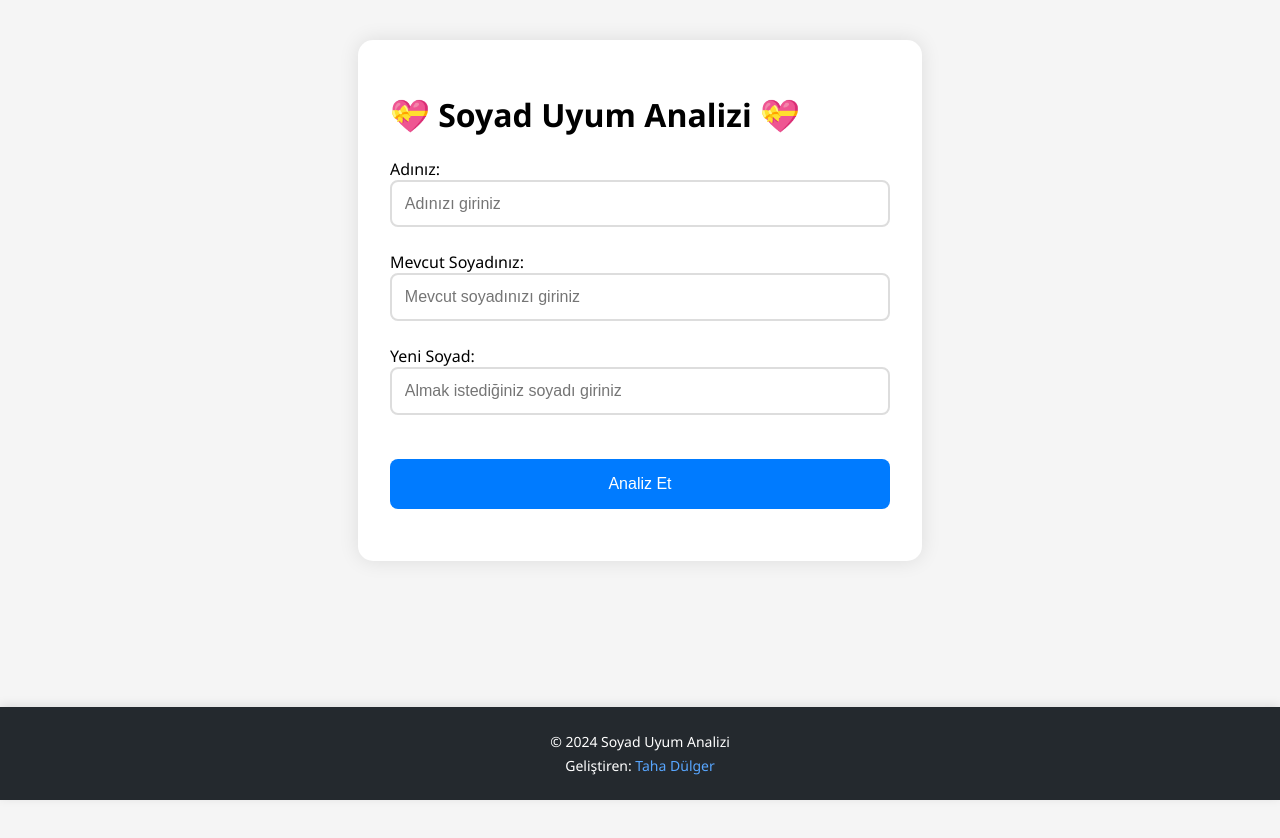
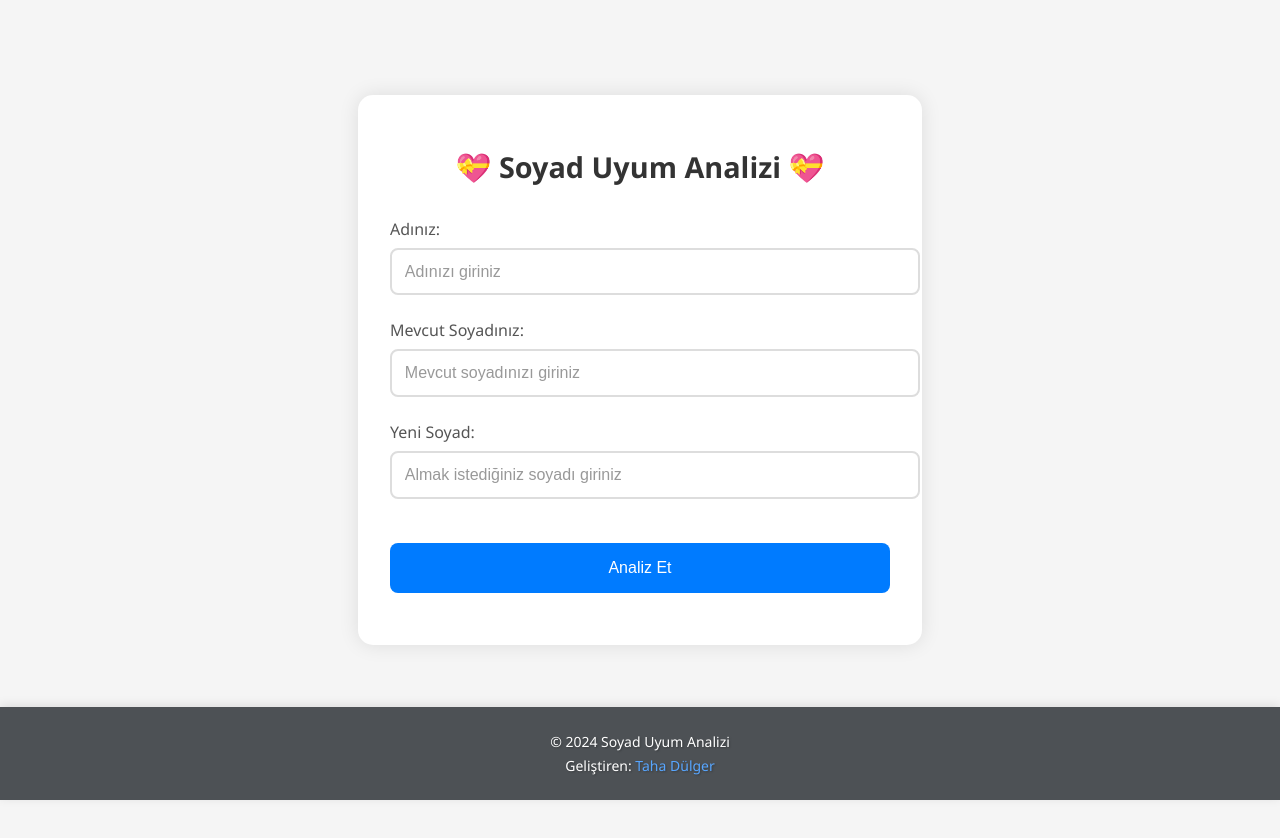
Before and after one commit to tahadulger1/tahadulger1.github.io, a plain HTML site: page index.html in a window 1280 px wide. Drawn offline with Linux system fonts and the light colour scheme.

Commit message:
Update index.html

```diff
--- a/index.html
+++ b/index.html
@@ -14,9 +14,11 @@
             margin: 0;
             padding: 0;
             display: flex;
-            flex-direction: column;
+            justify-content: center;
+            align-items: center;
             min-height: 100vh;
-            padding-bottom: 100px; /* Footer'ın yüksekliği kadar padding ekleyin */
+            padding-bottom: 100px;
+            position: relative;
         }
 
         .container {
@@ -26,12 +28,24 @@
             box-shadow: 0 0 20px rgba(0,0,0,0.1);
             width: 90%;
             max-width: 500px;
-            margin: 40px auto;
+            margin-bottom: 60px;
+        }
+
+        h1 {
+            color: #333;
+            text-align: center;
+            margin-bottom: 2rem;
+            font-size: 1.8rem;
         }
 
         .input-group {
             margin-bottom: 1.5rem;
-            width: 100%;
+        }
+
+        label {
+            display: block;
+            margin-bottom: 0.5rem;
+            color: #555;
         }
 
         input {
@@ -40,10 +54,18 @@
             border: 2px solid #ddd;
             border-radius: 8px;
             font-size: 1rem;
-            background-color: rgba(255, 255, 255, 0.1);
-            color: white;
+            background-color: white;
+            color: #333;
             transition: border-color 0.3s;
-            box-sizing: border-box;
+        }
+
+        input:focus {
+            border-color: #007bff;
+            outline: none;
+        }
+
+        input::placeholder {
+            color: #999;
         }
 
         button {
@@ -55,19 +77,35 @@
             border-radius: 8px;
             font-size: 1rem;
             cursor: pointer;
-            transition: background-color 0.3s;
+            transition: background-color 0.3s ease;
             margin: 20px 0;
         }
 
+        button:hover {
+            background-color: #0056b3;
+        }
+
+        #result {
+            margin-top: 2rem;
+            padding: 1rem;
+            border-radius: 8px;
+            background-color: #f8f9fa;
+            display: none;
+        }
+
         .footer {
-            background-color: #24292e;
+            background-color: rgba(36, 41, 46, 0.8);
+            backdrop-filter: blur(5px);
+            -webkit-backdrop-filter: blur(5px);
             color: #fff;
             padding: 20px 0;
             width: 100%;
             text-align: center;
             box-shadow: 0 -2px 10px rgba(0,0,0,0.1);
-            position: absolute;
+            position: fixed;
             bottom: 0;
+            left: 0;
+            z-index: 1000;
         }
 
         .footer-content {
@@ -79,25 +117,19 @@
         .footer p {
             margin: 5px 0;
             font-size: 14px;
+            text-shadow: 1px 1px 2px rgba(0,0,0,0.3);
         }
 
         .footer a {
             color: #58a6ff;
             text-decoration: none;
             transition: color 0.3s ease;
+            text-shadow: 1px 1px 2px rgba(0,0,0,0.3);
         }
 
         .footer a:hover {
             color: #79b8ff;
             text-decoration: underline;
-        }
-
-        #result {
-            margin-top: 2rem;
-            padding: 1rem;
-            border-radius: 8px;
-            background-color: rgba(255, 255, 255, 0.1);
-            display: none;
         }
     </style>
 </head>
@@ -241,10 +273,10 @@
         }
     </script>
     <footer class="footer">
-        <div class="footer-content">
-            <p>© 2024 Soyad Uyum Analizi</p>
-            <p>Geliştiren: <a href="https://github.com/tahadulger1" target="_blank">Taha Dülger</a></p>
-        </div>
-    </footer>
+    <div class="footer-content">
+        <p>© 2024 Soyad Uyum Analizi</p>
+        <p>Geliştiren: <a href="https://github.com/tahadulger1" target="_blank">Taha Dülger</a></p>
+    </div>
+</footer>
 </body>
 </html>
```
